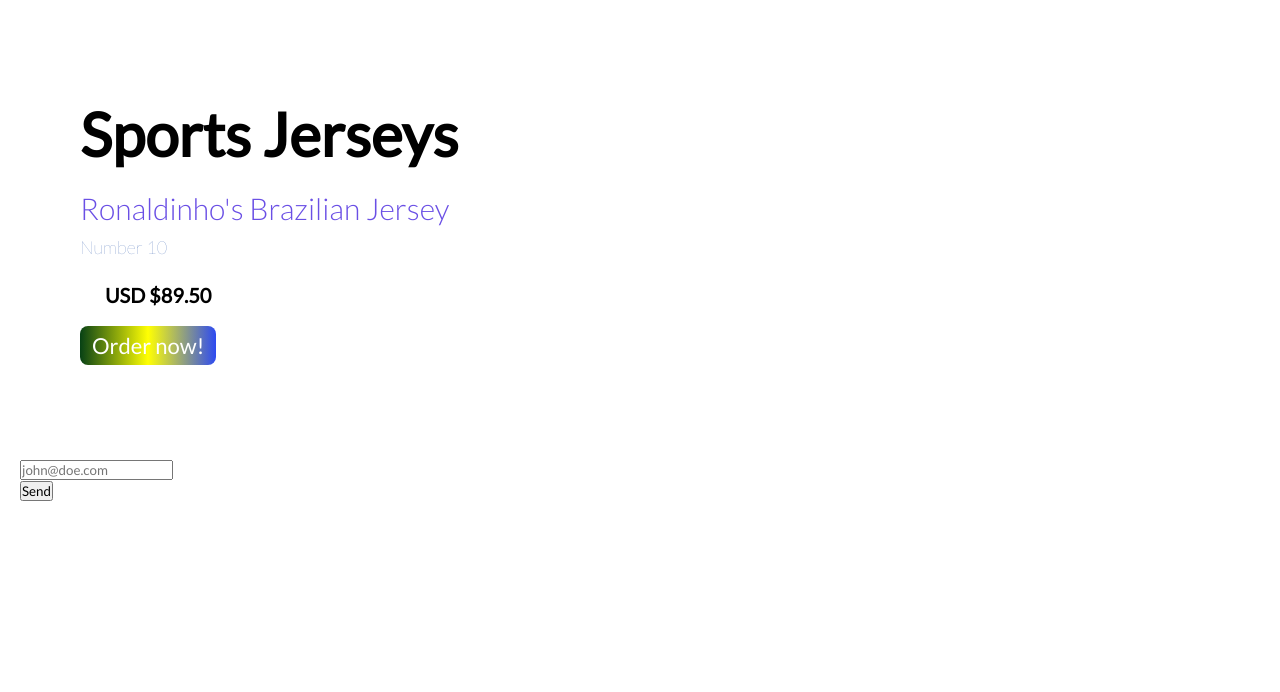
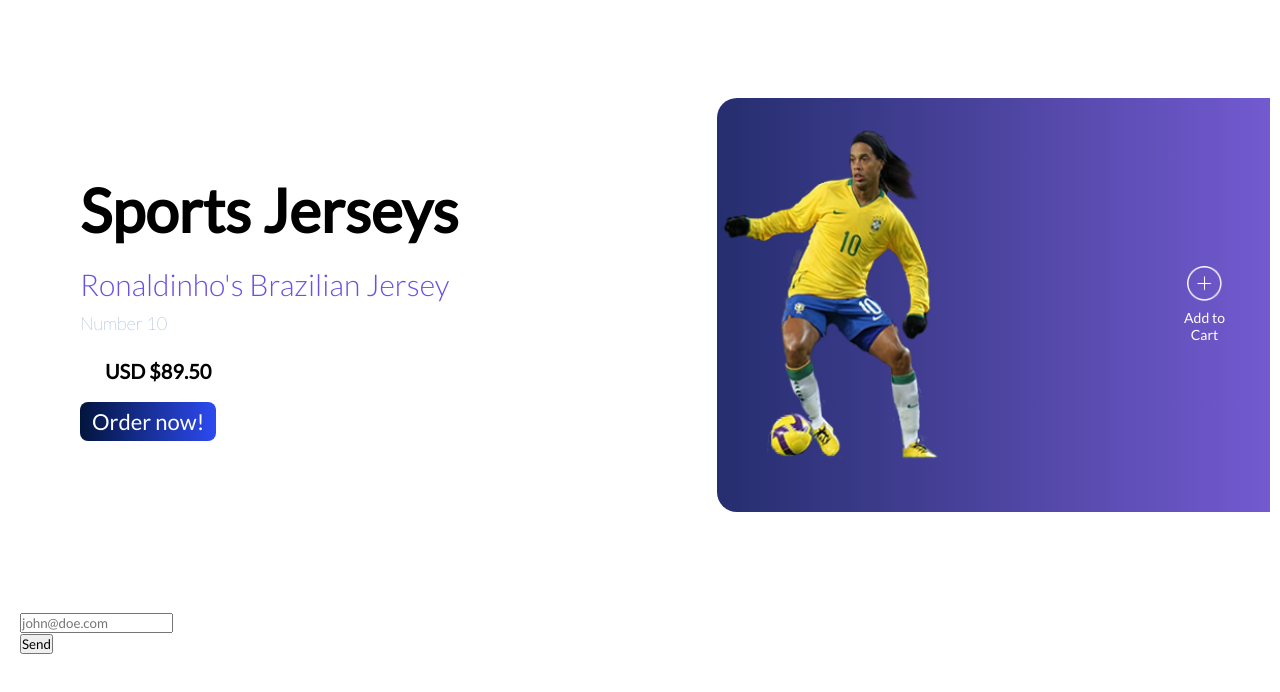
Before and after one commit to vinicius77/product-page, a plain HTML site: page index.html in a window 1280 px wide. Shown: the part 102-794 px from the top of the page. Drawn offline with Linux system fonts and the light colour scheme.

Commit message:
Finishes the product image section

```diff
--- a/index.html
+++ b/index.html
@@ -25,6 +25,7 @@
 
 
     <main id="main">
+
       <section id="prod-sec">
         <div id="prod-details">
           <h2>Sports Jerseys</h2>
@@ -33,8 +34,18 @@
           <h4>USD $89.50</h4>
           <a href="#">Order now!</a>
         </div>
+        <div id="prod-image">
+          <img src="./assets/ronaldinho-gaucho.png" alt="Ronaldinho" id="img-ronaldinho">
+          <div id="color-bg"></div>
+          <div id="add-btn">
+            <img src="./assets/add.png" alt="Add To Cart">
+            <p>Add to Cart</p>
+          </div>
+        </div>
       </section>
+
       <section id="video-sec"></section>
+
       <section id="form-sec">
         <form id="form" method="get" action="https://www.freecodecamp.com/email-submit">
           <div id="form-control">
--- a/styles.css
+++ b/styles.css
@@ -105,15 +105,50 @@ section#prod-sec div#prod-details h4 {
 section#prod-sec div#prod-details a {
   text-decoration: none;
   font-size: 22px;
-  background: linear-gradient(
-    to right,
-    rgb(7, 65, 21),
-    rgb(255, 255, 3),
-    var(--marine-blue)
-  );
+  background: linear-gradient(to right, rgb(2, 21, 61), var(--marine-blue));
   padding: 6px 12px;
-  color: white;
+  color: #fff;
   border-radius: 8px;
+}
+
+section#prod-sec div#prod-image {
+  display: flex;
+  align-items: center;
+  position: relative;
+  flex-basis: 59%;
+}
+
+section#prod-sec div#prod-image img#img-ronaldinho {
+  width: 90%;
+}
+
+section#prod-sec div#prod-image div#color-bg {
+  position: absolute;
+  right: 0;
+  top: 0;
+  background: linear-gradient(to right, rgb(37, 46, 110), rgb(115, 90, 208));
+  border-radius: 20px 0px 0px 20px;
+  height: 100%;
+  width: 80%;
+  z-index: -1;
+  transform: translateX(30px);
+}
+
+section#prod-sec div#prod-image #add-btn img {
+  width: 35px;
+  margin-bottom: 5px;
+}
+
+section#prod-sec div#prod-image #add-btn {
+  text-align: center;
+  color: #fff;
+  cursor: pointer;
+  transition: transform ease-in 0.25s;
+  font-size: 14px;
+}
+
+section#prod-sec div#prod-image #add-btn:hover {
+  transform: scale(1.05);
 }
 
 @media (max-widht: 500px) {
```
Also changed, not shown: assets/add.png (added).
